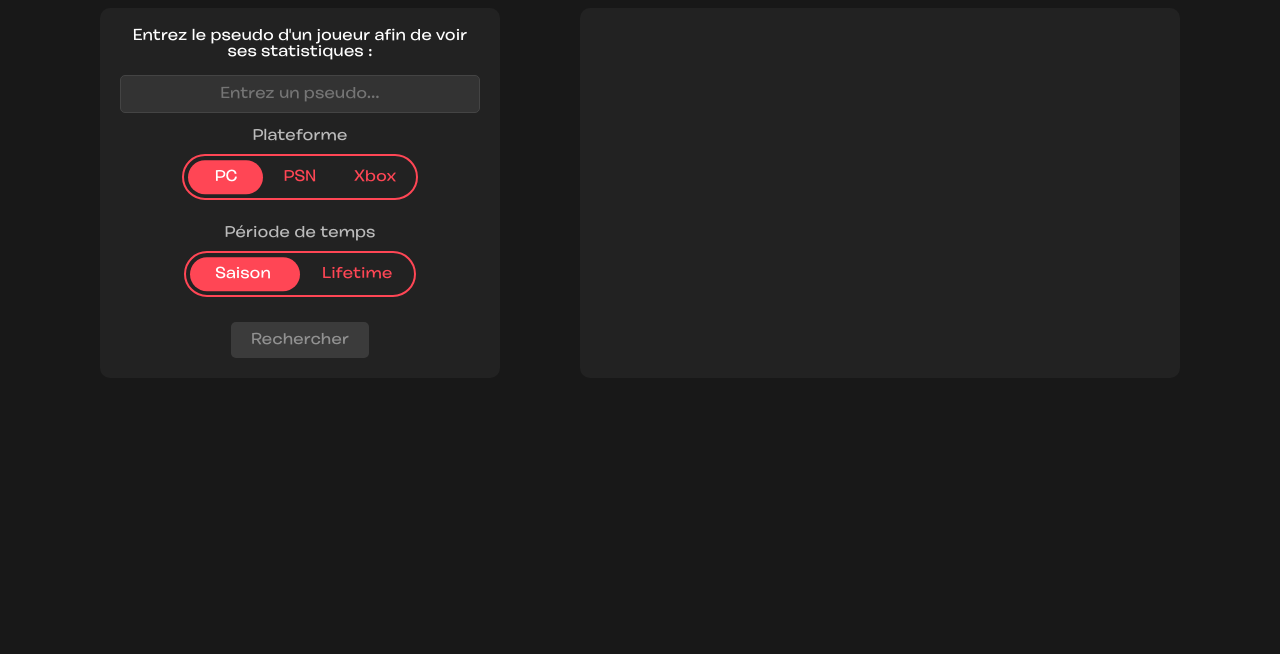
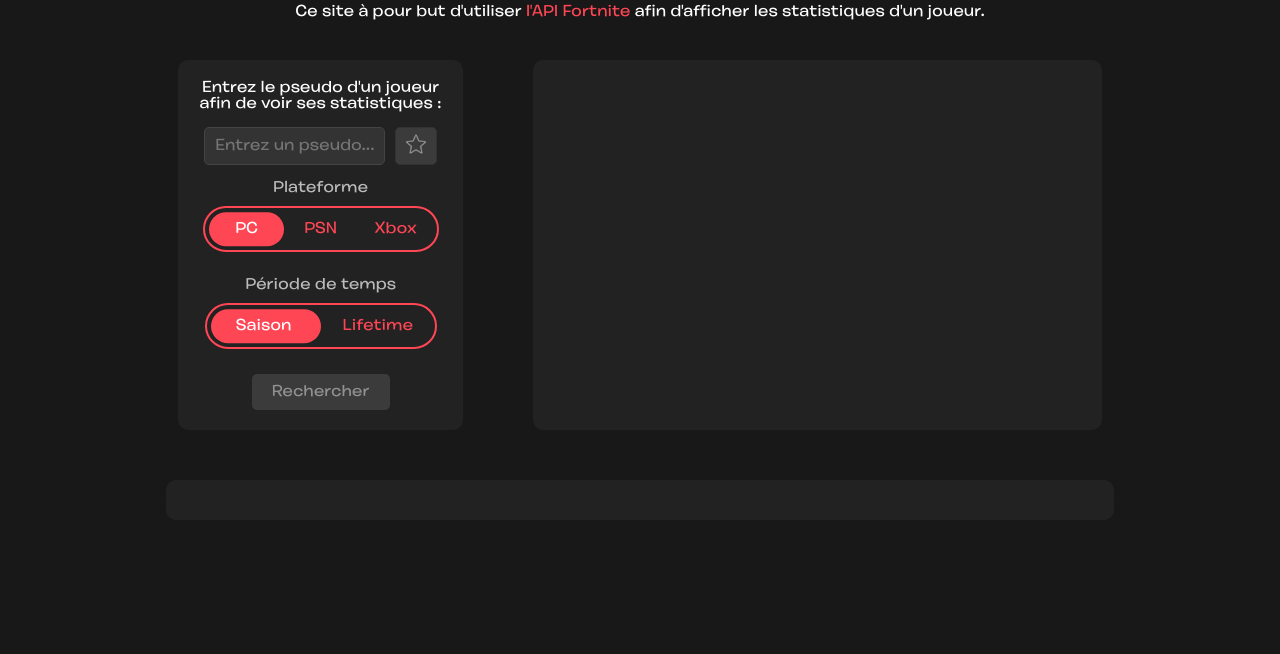
Before and after one commit to tiimjcb/r410-tp-api, a website: page index.html in a window 1280 px wide. Shown: the part 146-800 px from the top of the page. Drawn offline with Linux system fonts and the light colour scheme.

Commit message:
Add search bar with favorites button and update layout styles

```diff
--- a/assets/js/index.js
+++ b/assets/js/index.js
@@ -1,18 +1,24 @@
 document.addEventListener("DOMContentLoaded", () => {
     const playerInput = document.getElementById("player-name");
     const searchButton = document.getElementById("search-btn");
-    const searchContainer = document.getElementById("search-container");
-    const responseContainer = document.getElementById("response-container");
+    const favButton = document.getElementById("fav-btn");
 
     function toggleSearchButton() {
         if (playerInput.value.trim() === "") {
             searchButton.disabled = true;
             searchButton.classList.add("disabled");
+
+            favButton.disabled = true;
+            favButton.classList.add("disabled");
         } else {
             searchButton.disabled = false;
             searchButton.classList.remove("disabled");
+
+            favButton.disabled = false;
+            favButton.classList.remove("disabled");
         }
     }
+
 
     toggleSearchButton();
 
--- a/index.html
+++ b/index.html
@@ -15,10 +15,16 @@
         </header>
         <main>
             <h2>Stats d'un joueur</h2>
+            <p>Ce site à pour but d'utiliser <a href="https://dash.fortnite-api.com/endpoints/stats">l'API Fortnite</a> afin d'afficher les statistiques d'un joueur.</p>
             <div id="main-container">
                 <div id="search-container">
                     <label for="player-name">Entrez le pseudo d'un joueur afin de voir ses statistiques :</label>
-                    <input type="text" id="player-name" placeholder="Entrez un pseudo..." />
+                    <div id="search-bar">
+                        <input type="text" id="player-name" placeholder="Entrez un pseudo..." />
+                        <button id="fav-btn">
+                            <img id="fav-icon" src="assets/icons/star-outlined.png" alt="Favoris">
+                        </button>
+                    </div>
 
                     <p class="descripteur">Plateforme</p>
                     <div id="platform-select">
@@ -51,6 +57,9 @@
 
                 </div>
             </div>
+            <div id="fav-container">
+
+            </div>
         </main>
     </body>
     <script src="assets/js/index.js"></script>
--- a/styles.css
+++ b/styles.css
@@ -62,11 +62,34 @@ nav a:hover{
 
 /* Main */
 
+main{
+    display: flex;
+    flex-direction: column;
+    align-items: center;
+    padding:0 10%;
+}
+
+main h2{
+    font-family: 'Burbank-Bold', sans-serif;
+    font-size: 40px;
+    margin-bottom: 20px;
+}
+
+a{
+    color: #ff4655;
+    text-decoration: none;
+}
+
+a:hover{
+    text-decoration: underline;
+}
+
 #main-container{
     display:flex;
+    width:100%;
     padding: 20px;
-    justify-content: center;
-    gap: 20px;
+    justify-content: space-around;
+    gap: 10px;
     align-items: flex-start;
 }
 
@@ -75,11 +98,45 @@ nav a:hover{
     padding: 20px;
     margin: 20px 30px;
     border-radius: 10px;
-    width: 400px;
+    width: 30%;
     display: flex;
     flex-direction: column;
     align-items: center;
     gap: 15px;
+}
+
+#search-bar{
+    display:flex;
+    width:95%;
+    gap : 10px;
+}
+
+#search-bar #fav-btn{
+    padding: 5px 10px;
+    background: #333;
+    border: 1px solid #444;
+    color: white;
+    font-size: 16px;
+    border-radius: 5px;
+    cursor: pointer;
+    transition: 0.2s;
+}
+
+#search-bar #fav-btn:hover{
+    background: #e03e4f;
+}
+
+#search-bar #fav-btn:disabled,
+#search-bar #fav-btn.disabled {
+    background: #555;
+    cursor: not-allowed;
+    opacity: 0.5;
+}
+
+#fav-icon{
+    width: 20px;
+    margin:0;
+    filter:invert();
 }
 
 #player-name {
@@ -114,6 +171,13 @@ button#search-btn {
     transition: 0.2s;
 }
 
+button#search-btn:disabled,
+button#search-btn.disabled {
+    background: #555;
+    cursor: not-allowed;
+    opacity: 0.5;
+}
+
 button#search-btn:hover {
     background: #e03e4f;
 }
@@ -128,13 +192,28 @@ p.descripteur{
     padding: 20px;
     margin: 20px 30px;
     border-radius: 10px;
-    width: 600px;
+    width: 60%;
     display: flex;
     flex-direction: column;
     align-items: center;
     gap: 15px;
     height:370px;
 }
+
+
+/* favoris container */
+
+#fav-container{
+    display: flex;
+    flex-direction: column;
+    gap: 10px;
+    padding: 20px;
+    background: #222;
+    border-radius: 10px;
+    width: 92.5%;
+    margin-top: 10px;
+}
+
 
 /* Style custom pour les Radio Buttons */
 #platform-select {
@@ -259,11 +338,3 @@ p.descripteur{
     left: 114px;
     width: 110px;
 }
-
-
-button#search-btn:disabled,
-button#search-btn.disabled {
-    background: #555;
-    cursor: not-allowed;
-    opacity: 0.5;
-}
```
Also changed, not shown: assets/icons/star-filled.png (added), assets/icons/star-outlined.png (added).
